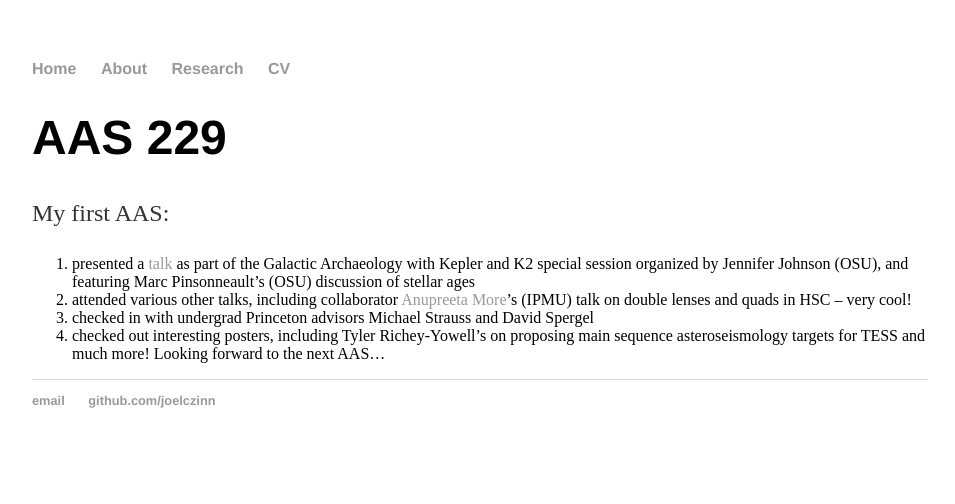
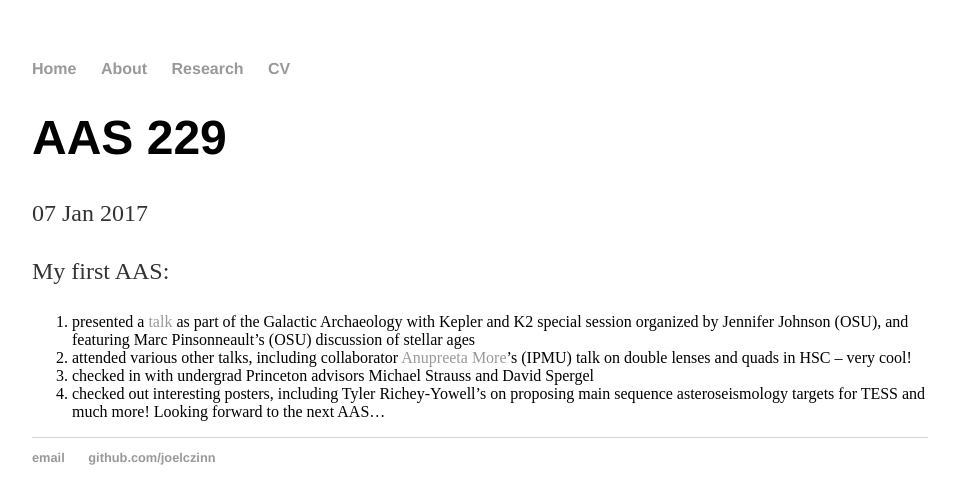
Before and after one commit to joelczinn/joelczinn.github.io, a Jekyll site: the page built from _posts/2017-01-07-first-blog-post.md, in a window 1280 px wide. Shown: the top 504 px of the page, without its empty margins (160-1115 px from the left). Built offline with Jekyll 4.4.1, drawn with Linux system fonts in a browser that asks for light colours.

Commit message:
fixed typo of page.dat to page.date in _layouts/post.html

```diff
--- a/_layouts/post.html
+++ b/_layouts/post.html
@@ -2,7 +2,7 @@
 layout: default
 ---
 <h1>{{ page.title }}</h1>
-<p class="meta">{{ page.dat | date_to_string }}</p>
+<p class="meta">{{ page.date | date_to_string }}</p>
 
 <div class="post">
   {{ content }}
```
